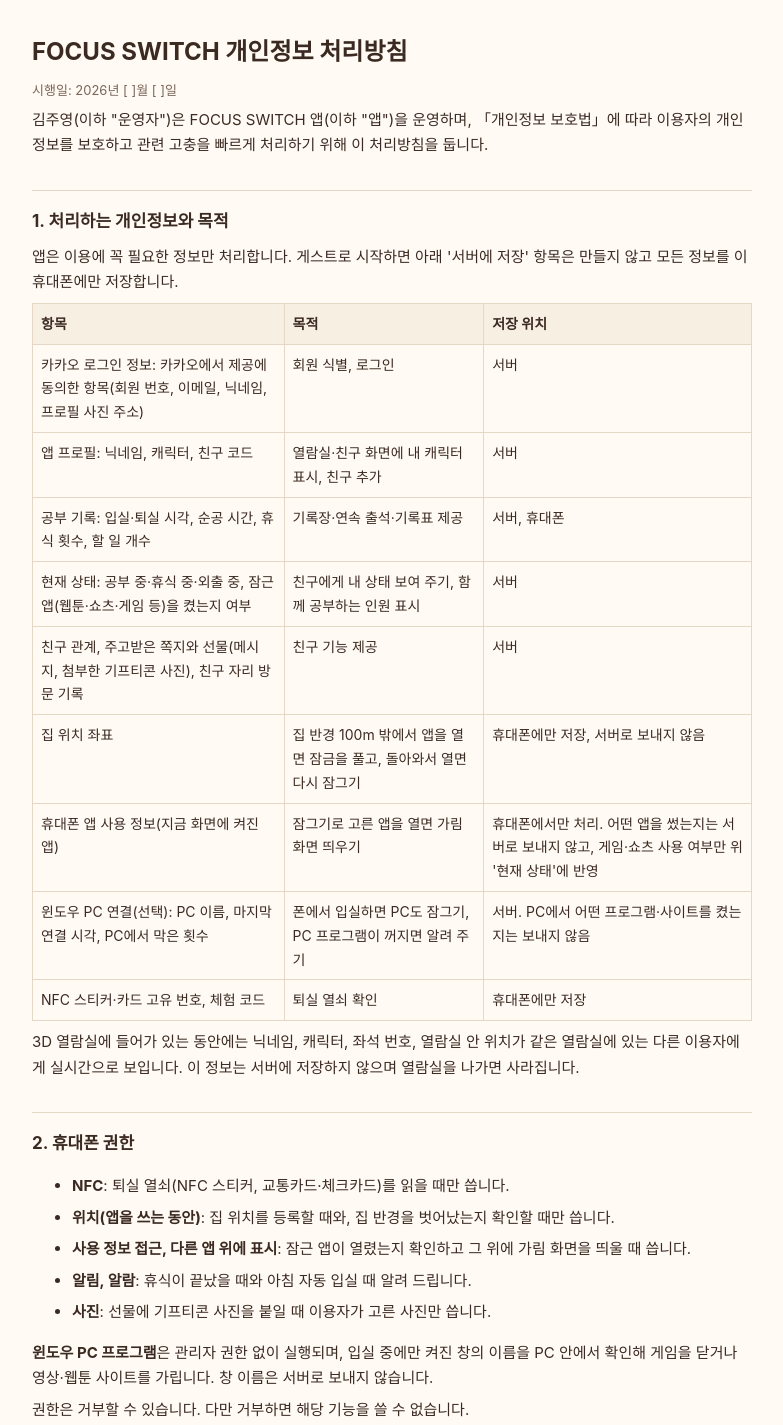
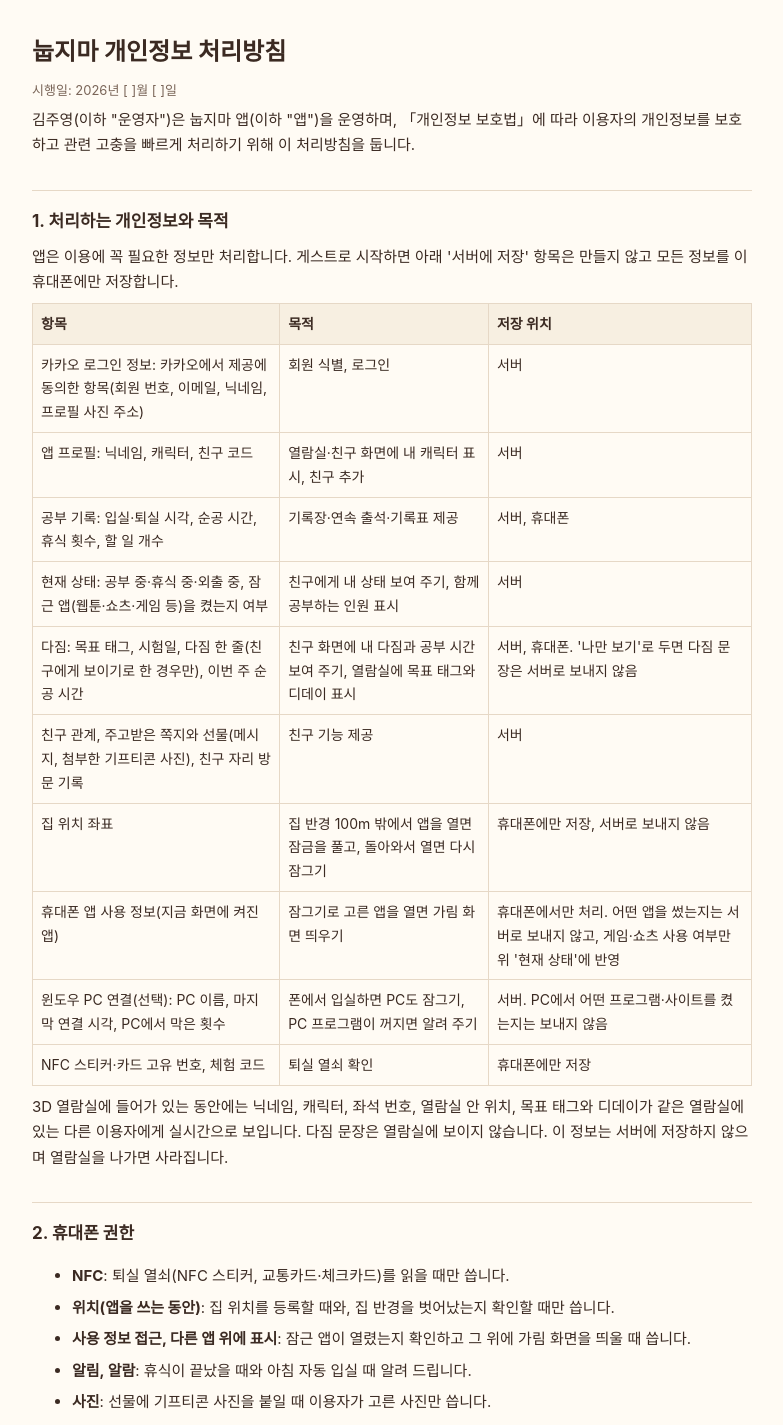
Before and after one commit to ilu95/focus-switch-privacy, a plain HTML site: page index.html in a window 1280 px wide. Shown: the top 1425 px of the page, without its empty margins (248-1031 px from the left). Drawn offline with Linux system fonts and the light colour scheme.

Commit message:
처리방침: 앱 이름 눕지마, 다짐 공개 범위 반영
Co-Authored-By: Claude Opus 5.5 <noreply@anthropic.com>

```diff
--- a/index.html
+++ b/index.html
@@ -3,7 +3,7 @@
 <head>
 <meta charset="utf-8">
 <meta name="viewport" content="width=device-width, initial-scale=1">
-<title>FOCUS SWITCH 개인정보 처리방침</title>
+<title>눕지마 개인정보 처리방침</title>
 <style>
   :root { --ink: #3B2A22; --muted: #7A6558; --line: #E6D8C6; --bg: #FFFBF4; }
   body { margin: 0; background: var(--bg); color: var(--ink); font: 15px/1.7 -apple-system, "Apple SD Gothic Neo", "Noto Sans KR", sans-serif; }
@@ -19,10 +19,10 @@
 </head>
 <body>
 <main>
-<h1>FOCUS SWITCH 개인정보 처리방침</h1>
+<h1>눕지마 개인정보 처리방침</h1>
 <p class="muted">시행일: 2026년 [  ]월 [  ]일</p>
 
-<p>김주영(이하 "운영자")은 FOCUS SWITCH 앱(이하 "앱")을 운영하며, 「개인정보 보호법」에 따라 이용자의 개인정보를 보호하고 관련 고충을 빠르게 처리하기 위해 이 처리방침을 둡니다.</p>
+<p>김주영(이하 "운영자")은 눕지마 앱(이하 "앱")을 운영하며, 「개인정보 보호법」에 따라 이용자의 개인정보를 보호하고 관련 고충을 빠르게 처리하기 위해 이 처리방침을 둡니다.</p>
 
 <h2>1. 처리하는 개인정보와 목적</h2>
 <p>앱은 이용에 꼭 필요한 정보만 처리합니다. 게스트로 시작하면 아래 '서버에 저장' 항목은 만들지 않고 모든 정보를 이 휴대폰에만 저장합니다.</p>
@@ -32,13 +32,14 @@
   <tr><td>앱 프로필: 닉네임, 캐릭터, 친구 코드</td><td>열람실·친구 화면에 내 캐릭터 표시, 친구 추가</td><td>서버</td></tr>
   <tr><td>공부 기록: 입실·퇴실 시각, 순공 시간, 휴식 횟수, 할 일 개수</td><td>기록장·연속 출석·기록표 제공</td><td>서버, 휴대폰</td></tr>
   <tr><td>현재 상태: 공부 중·휴식 중·외출 중, 잠근 앱(웹툰·쇼츠·게임 등)을 켰는지 여부</td><td>친구에게 내 상태 보여 주기, 함께 공부하는 인원 표시</td><td>서버</td></tr>
+  <tr><td>다짐: 목표 태그, 시험일, 다짐 한 줄(친구에게 보이기로 한 경우만), 이번 주 순공 시간</td><td>친구 화면에 내 다짐과 공부 시간 보여 주기, 열람실에 목표 태그와 디데이 표시</td><td>서버, 휴대폰. '나만 보기'로 두면 다짐 문장은 서버로 보내지 않음</td></tr>
   <tr><td>친구 관계, 주고받은 쪽지와 선물(메시지, 첨부한 기프티콘 사진), 친구 자리 방문 기록</td><td>친구 기능 제공</td><td>서버</td></tr>
   <tr><td>집 위치 좌표</td><td>집 반경 100m 밖에서 앱을 열면 잠금을 풀고, 돌아와서 열면 다시 잠그기</td><td>휴대폰에만 저장, 서버로 보내지 않음</td></tr>
   <tr><td>휴대폰 앱 사용 정보(지금 화면에 켜진 앱)</td><td>잠그기로 고른 앱을 열면 가림 화면 띄우기</td><td>휴대폰에서만 처리. 어떤 앱을 썼는지는 서버로 보내지 않고, 게임·쇼츠 사용 여부만 위 '현재 상태'에 반영</td></tr>
   <tr><td>윈도우 PC 연결(선택): PC 이름, 마지막 연결 시각, PC에서 막은 횟수</td><td>폰에서 입실하면 PC도 잠그기, PC 프로그램이 꺼지면 알려 주기</td><td>서버. PC에서 어떤 프로그램·사이트를 켰는지는 보내지 않음</td></tr>
   <tr><td>NFC 스티커·카드 고유 번호, 체험 코드</td><td>퇴실 열쇠 확인</td><td>휴대폰에만 저장</td></tr>
 </table>
-<p>3D 열람실에 들어가 있는 동안에는 닉네임, 캐릭터, 좌석 번호, 열람실 안 위치가 같은 열람실에 있는 다른 이용자에게 실시간으로 보입니다. 이 정보는 서버에 저장하지 않으며 열람실을 나가면 사라집니다.</p>
+<p>3D 열람실에 들어가 있는 동안에는 닉네임, 캐릭터, 좌석 번호, 열람실 안 위치, 목표 태그와 디데이가 같은 열람실에 있는 다른 이용자에게 실시간으로 보입니다. 다짐 문장은 열람실에 보이지 않습니다. 이 정보는 서버에 저장하지 않으며 열람실을 나가면 사라집니다.</p>
 
 <h2>2. 휴대폰 권한</h2>
 <ul>
@@ -61,7 +62,7 @@
 </ul>
 
 <h2>4. 제3자 제공</h2>
-<p>운영자는 이용자의 개인정보를 제3자에게 제공하지 않습니다. 다만 앱 기능에 따라 이용자가 직접 친구로 추가한 사람에게는 닉네임, 캐릭터, 현재 상태가 보이고, 이용자가 보낸 쪽지와 선물이 전달됩니다. 익명 쪽지는 받는 사람에게 보낸 사람이 누구인지 알리지 않습니다.</p>
+<p>운영자는 이용자의 개인정보를 제3자에게 제공하지 않습니다. 다만 앱 기능에 따라 이용자가 직접 친구로 추가한 사람에게는 닉네임, 캐릭터, 현재 상태, 다짐(보이기로 한 경우)과 이번 주 순공 시간이 보이고, 이용자가 보낸 쪽지와 선물이 전달됩니다. 익명 쪽지는 받는 사람에게 보낸 사람이 누구인지 알리지 않습니다.</p>
 
 <h2>5. 처리 위탁과 국외 이전</h2>
 <table>
```
